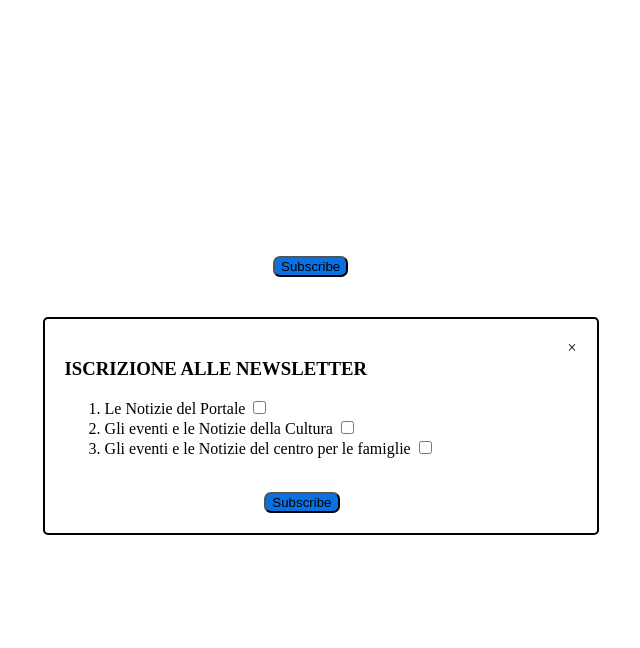
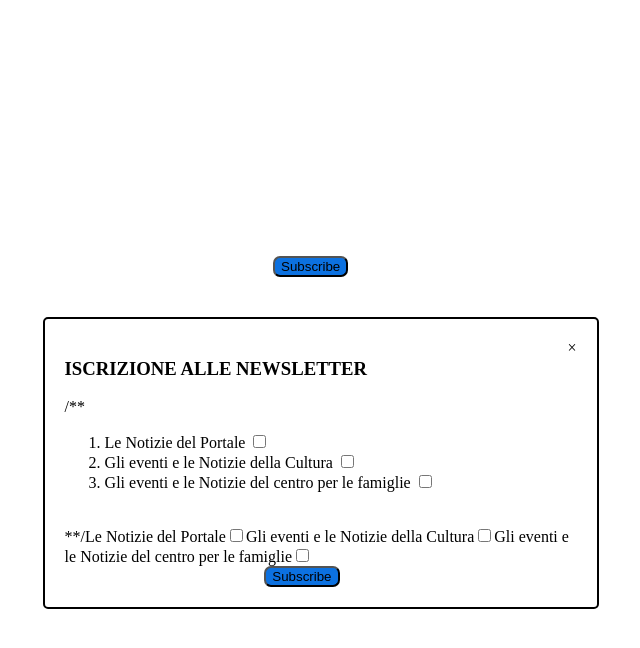
Before and after one commit to jmaleckaite/Newsletter, a React (Create React App) app: page / in a window 1280 px wide. Both pictures are taken after a click on the button "Subscribe". Shown: the top 648 px of the page, without its empty margins (367-1007 px from the left). Built offline with nearby package versions, Linux system fonts and the light colour scheme.

Commit message:
Updated form

```diff
--- a/src/App.js
+++ b/src/App.js
@@ -1,5 +1,6 @@
 import React from "react";
 import PopUp from "./PopUp";
+
 
 
 export default class App extends React.Component {
@@ -13,6 +14,8 @@ export default class App extends React.Component {
     });
   };
 
+
+
   render() {
     return (
       <div>
--- a/src/PopUp.js
+++ b/src/PopUp.js
@@ -45,16 +45,27 @@ export default class PopUp extends Component {
             &times;
           </span>
           <form>
+		  <label>
             <h3>ISCRIZIONE ALLE NEWSLETTER</h3>
-            <label>
+			</label>
+            /** <label>
              <ol>
 			 <li>Le Notizie del Portale <input type="checkbox" /></li>
 			 <li>Gli eventi e le Notizie della Cultura <input type="checkbox" /></li>
 			 <li>Gli eventi e le Notizie del centro per le famiglie <input type="checkbox" /></li>
 			 </ol>
             </label>
-            <br />
+
+            <br /> **/
+			<label>
+			<span>Le Notizie del Portale</span>
+			<input type="checkbox" />
+			<span>Gli eventi e le Notizie della Cultura</span>
+			<input type="checkbox" />
+			<span>Gli eventi e le Notizie del centro per le famiglie</span>
+			<input type="checkbox" />
             <input type="submit" value="Subscribe"/>
+			</label>
           </form>
         </div>
       </div>
```
